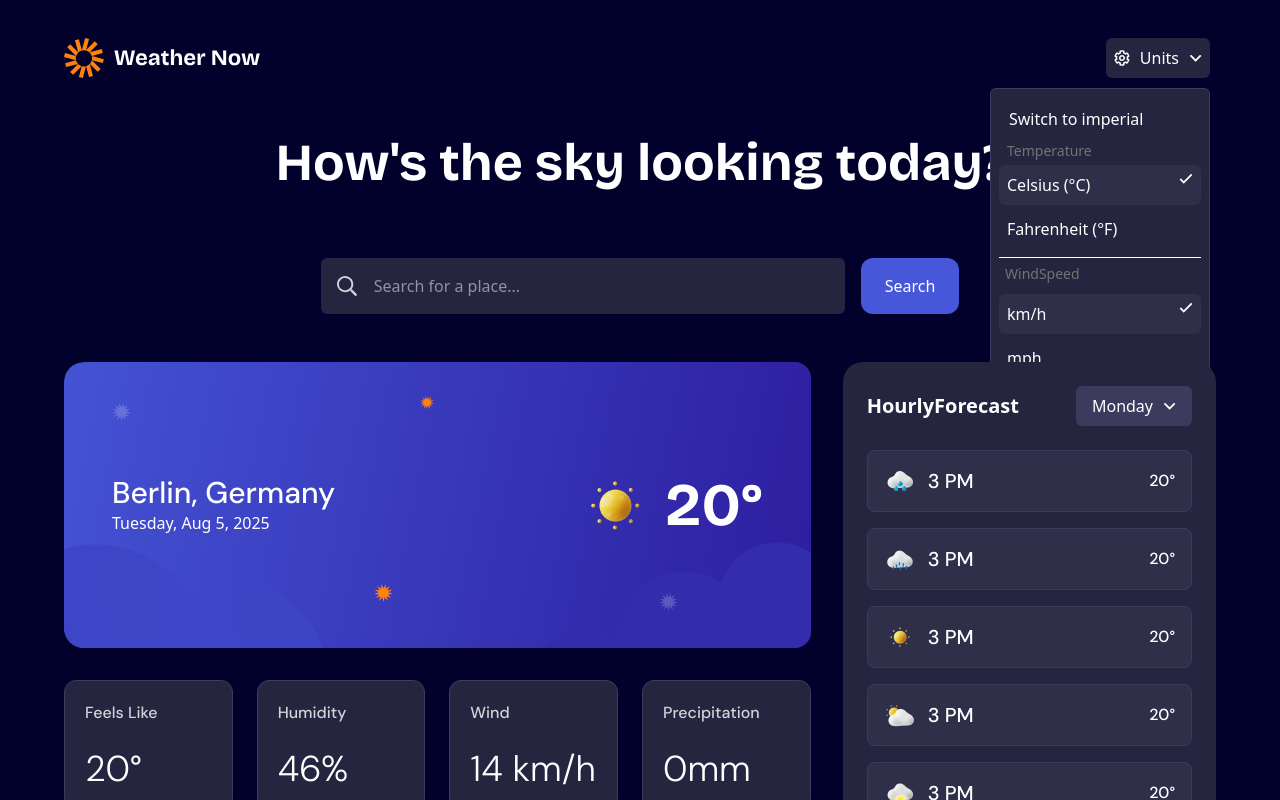
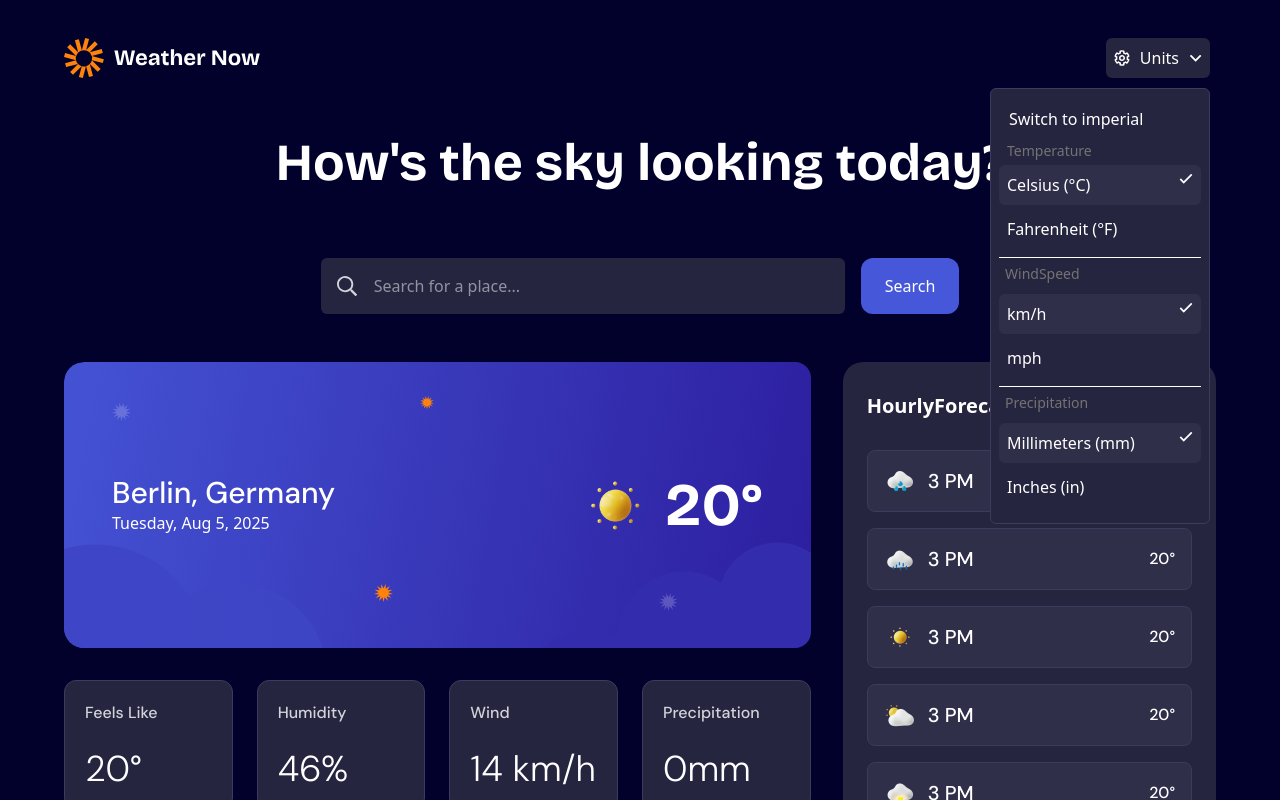
Before and after one commit to Mohammed-Lashein/frontend-mentor-hackathon, a React (Vite) app: page / in a window 1280 px wide. Both pictures are taken after a click on the button "Units". Shown: the top 800 px of the page. Built offline with nearby package versions, Linux system fonts and the light colour scheme.

Commit message:
fix(UnitsDropdown): add a z-index to the options dropdown because part of it was hidden by the HourlyForecast Component

```diff
--- a/src/components/UnitsDropdown.tsx
+++ b/src/components/UnitsDropdown.tsx
@@ -55,7 +55,7 @@ function UnitsList() {
 	}
 
 	return (
-		<div className='rounded-md border border-neutral-600 bg-neutral-800 p-2 w-[13.75rem] absolute top-[3.5rem]'>
+		<div className='rounded-md border border-neutral-600 bg-neutral-800 p-2 w-[13.75rem] absolute top-[3.5rem] z-[2]'>
 			<button
 				className='hover:bg-neutral-700 p-125 rounded-md w-full text-left cursor-pointer'
 				onClick={() => toggleCurrentMeasurementSystem()}
```
